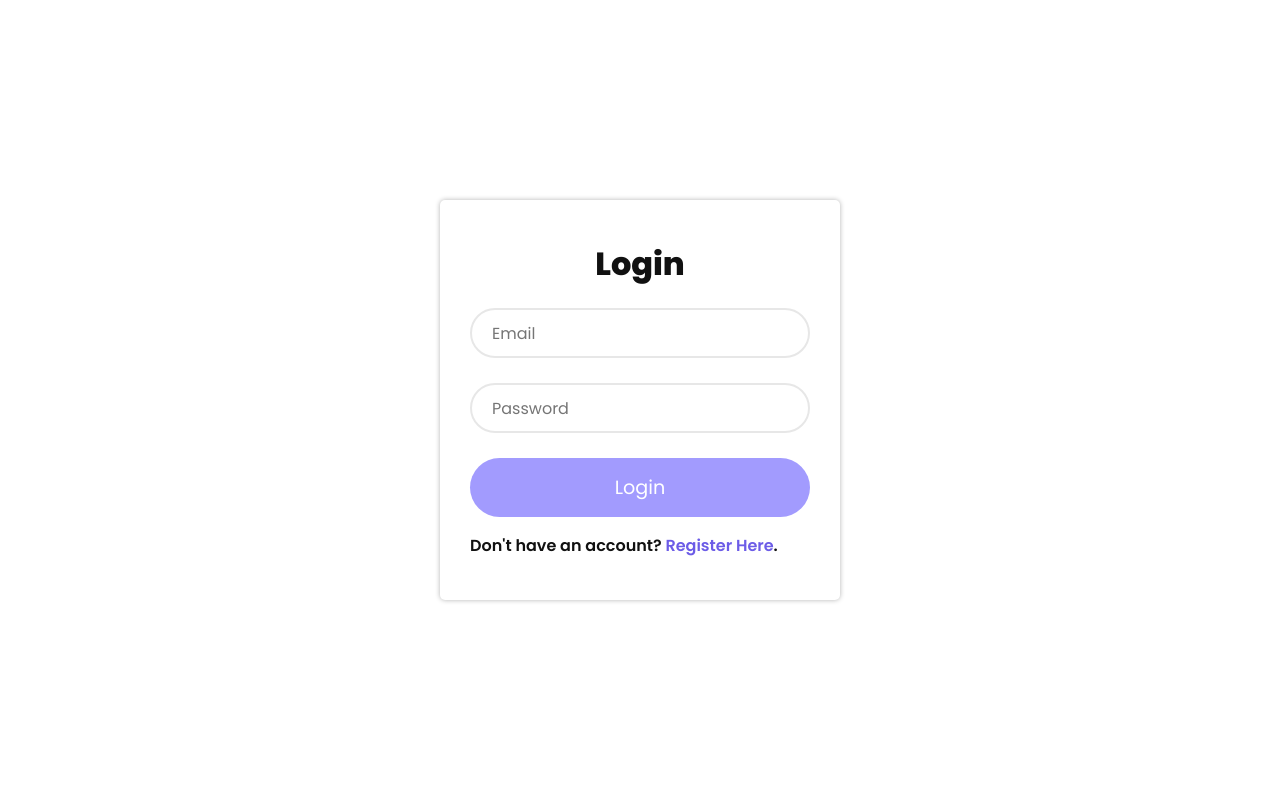
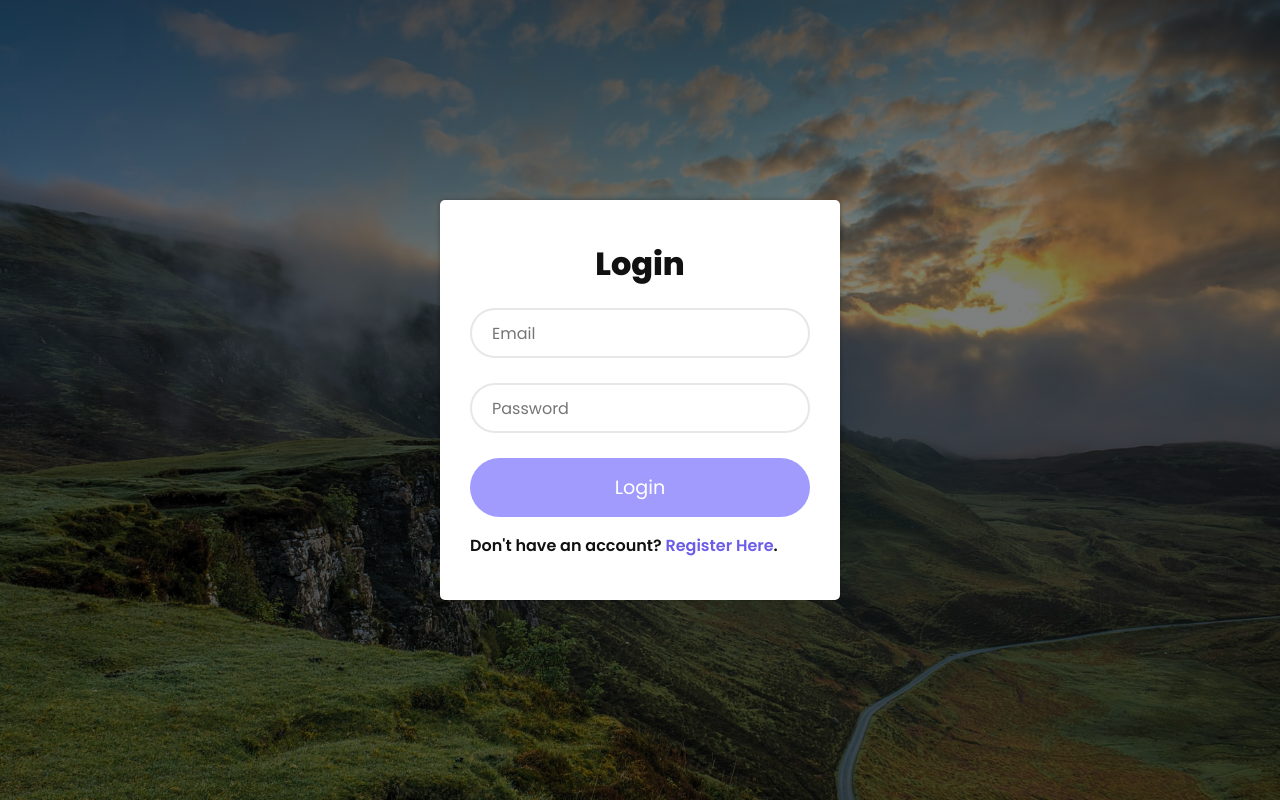
Before and after one commit to RITEKROUNAK/Login-Register-PHP, a PHP site: page / in a window 1280 px wide. Run offline with PHP 8.4, Linux system fonts and the light colour scheme; data that the repository does not hold is empty.

Commit message:
:art: Background Added

```diff
--- a/style.css
+++ b/style.css
@@ -10,7 +10,7 @@
 body {
     width: 100%;
     min-height: 100vh;
-    background-image: linear-gradient(rgba(0,0,0,.5), rgba(0,0,0,.5)), url(Downloads/Complete Login Form With Session Variable Using Only PHP & MySQL/bg.jpg);
+    background-image: linear-gradient(rgba(0,0,0,.5), rgba(0,0,0,.5)), url(bg.jpg);
     background-position: center;
     background-size: cover;
     display: flex;
```
Also changed, not shown: bg.jpg (added).
